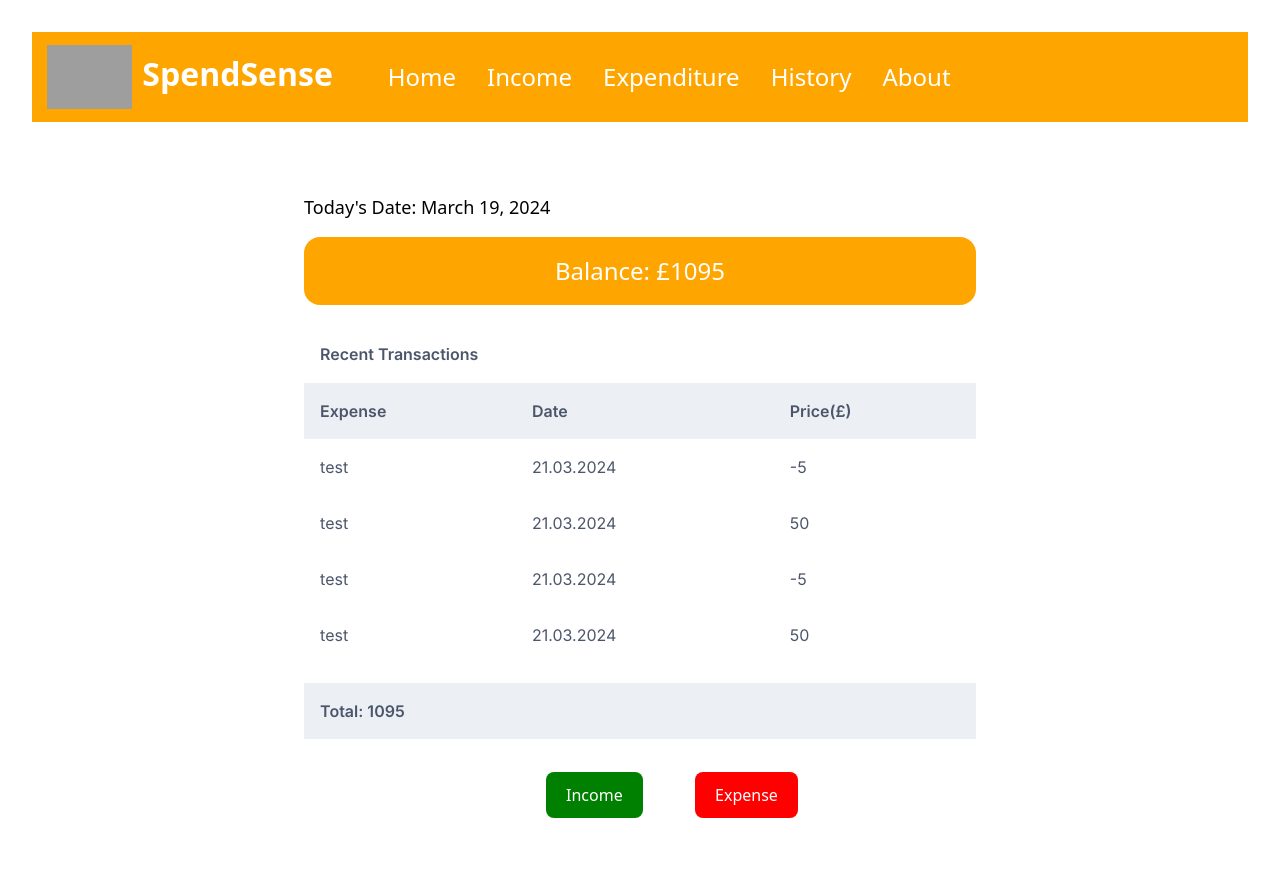
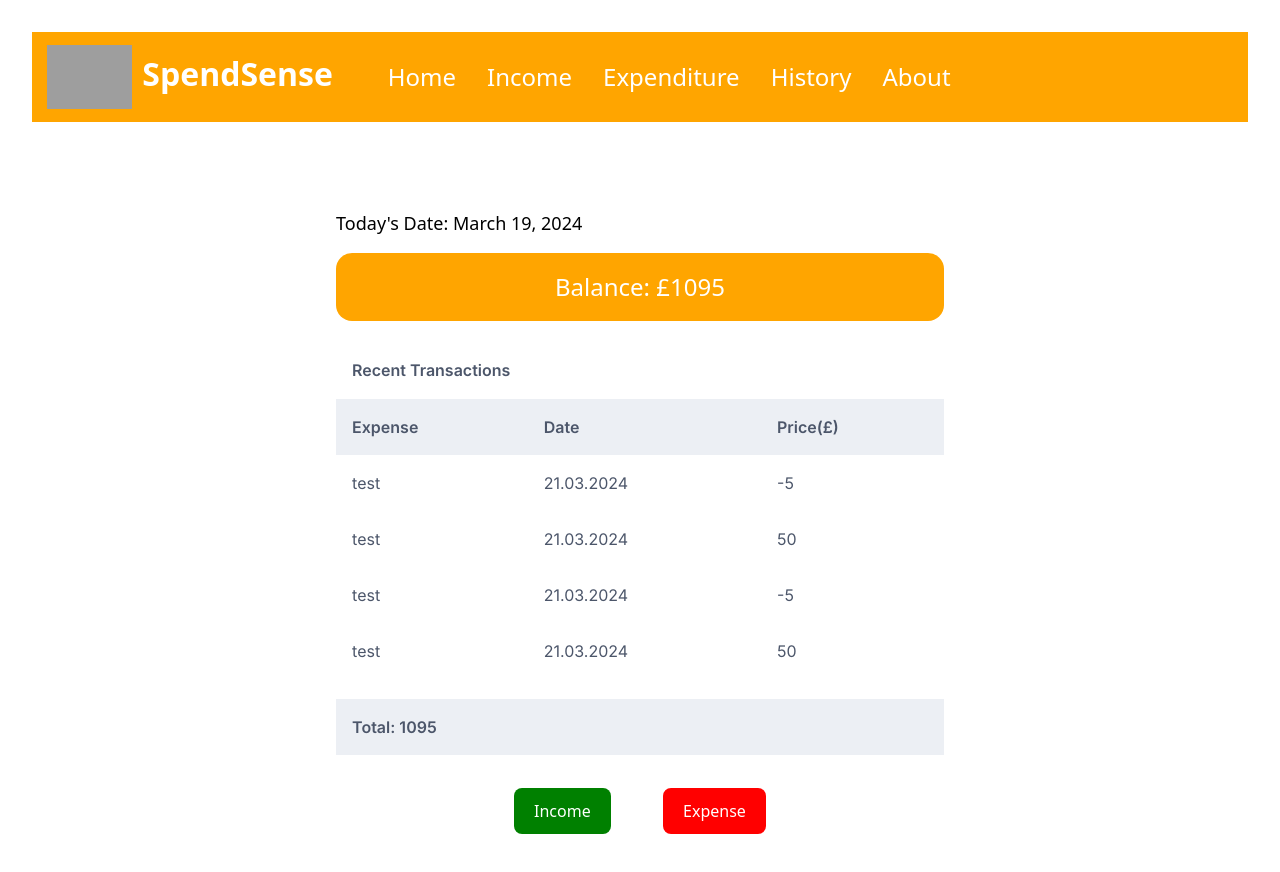
Before and after one commit to cgbea/Expenses-tracker, a React (Vite) app: page / in a window 1280 px wide. Shown: the top 872 px of the page. Built offline with nearby package versions, Linux system fonts and the light colour scheme; grey boxes are pictures that could not be loaded.

Commit message:
fix btn style

```diff
--- a/src/pages/Home.jsx
+++ b/src/pages/Home.jsx
@@ -31,7 +31,7 @@ function Home() {
           </section>
           <Table data={transaction} />
         </div>
-        <div style={{ display: "flex", gap: "2rem", justifyContent: "center", margin: "2rem" }}>
+        <div style={{ display: "flex", gap: "2rem", justifyContent: "center", marginTop: "2rem" }}>
           {/*Button to show income data on the table */}
           <Link to="/income"><button style={{ backgroundColor: 'green', color: 'white' }}>Income</button></Link>
           {/*Button to show expense data on the table */}
```
